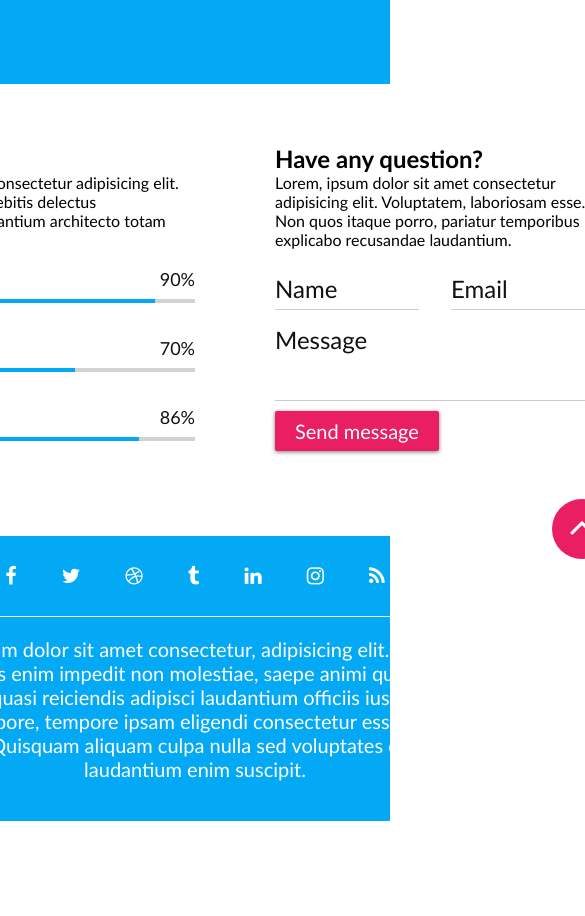
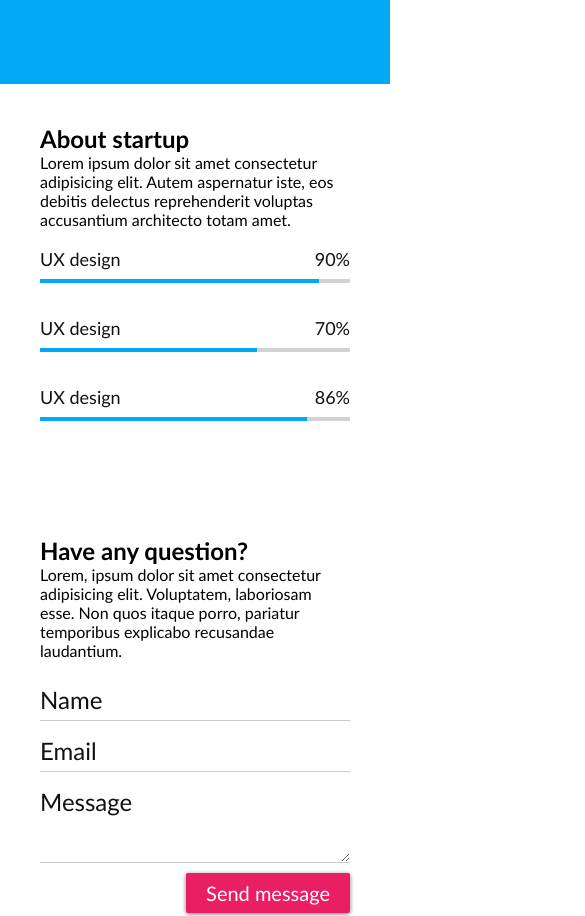
Before and after one commit to front-end-by-rimantas/8-grupe-coming-soon, a plain HTML site: page index.html in a window 390 px wide. Shown: the part 760-1676 px from the top of the page, 585 px wide, since content can reach past the window. Before the commit the page ends 1581 px from the top, so only its background shows below. Drawn offline with Linux system fonts and the light colour scheme.

Commit message:
Responsive design

```diff
--- a/css/main.css
+++ b/css/main.css
@@ -120,6 +120,12 @@ body * {
                     font-size: 24px;
                     border: none;
                     border-bottom: 1px solid #CCC;
+                    resize: vertical;
+                    max-height: 300px;
+                    min-height: 80px;
+                }
+                .content form > .btn {
+                    float: right;
                 }
                 .content ::-webkit-input-placeholder { /* Edge */
                     color: var(--dark-color);
@@ -183,3 +189,51 @@ footer {
             cursor: pointer;
             text-decoration: none;
         }
+
+@media ( max-width: 900px ) {
+    .content > .container {
+        width: 100%;
+        margin: 0;
+        padding: 40px;
+    }
+    .content > .container > .left {
+        width: 100%;
+        margin-bottom: 80px;
+    }
+    .content > .container > .right {
+        width: 100%;
+        margin-left: 0;
+    }
+
+    footer > .container {
+        width: 100%;
+        margin: 0;
+    }
+        footer .fa-angle-up {
+            display: none;
+        }
+}
+
+@media ( max-width: 700px ) {
+    .hero > .container {
+        width: 100%;
+        margin: 40px 0;
+        padding: 0 40px;
+    }
+    footer .bottom-texts {
+        padding: 20px 20px 40px;
+    }
+}
+
+@media ( max-width: 500px ) {
+    .clock > .col {
+        width: 50%;
+    }
+    .content form > input {
+        width: 100%;
+    }
+        .content form > input.margin-10 {
+            margin-left: 0;
+            margin-top: 10px;
+        }
+}
--- a/index.html
+++ b/index.html
@@ -36,7 +36,7 @@
                 </div>
             </div>
             <form>
-                <input type="email" placeholder="Type your email">
+                <input type="email" placeholder="Type your email" required>
                 <div class="btn">Subscribe now</div>
             </form>
             <div class="mouse"></div>
@@ -80,8 +80,8 @@
                 <p>Lorem, ipsum dolor sit amet consectetur adipisicing elit. Voluptatem, laboriosam esse. Non quos itaque porro, pariatur temporibus explicabo recusandae laudantium.</p>
                 <form>
                     <input type="text" placeholder="Name">
-                    <input class="margin-10" type="email" placeholder="Email">
-                    <textarea placeholder="Message"></textarea>
+                    <input class="margin-10" type="email" placeholder="Email" required>
+                    <textarea placeholder="Message" required></textarea>
                     <div class="btn">Send message</div>
                 </form>
             </div>
```
